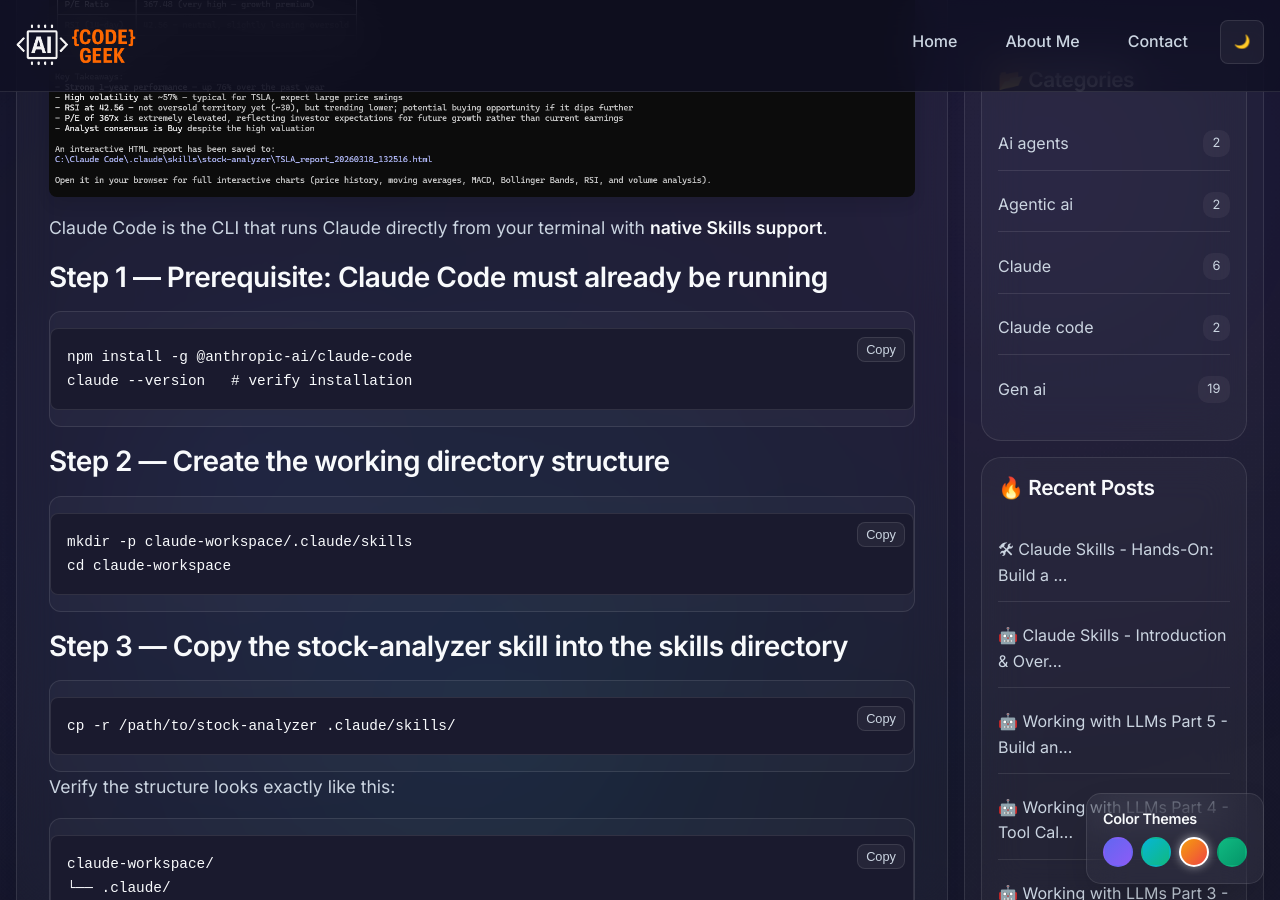
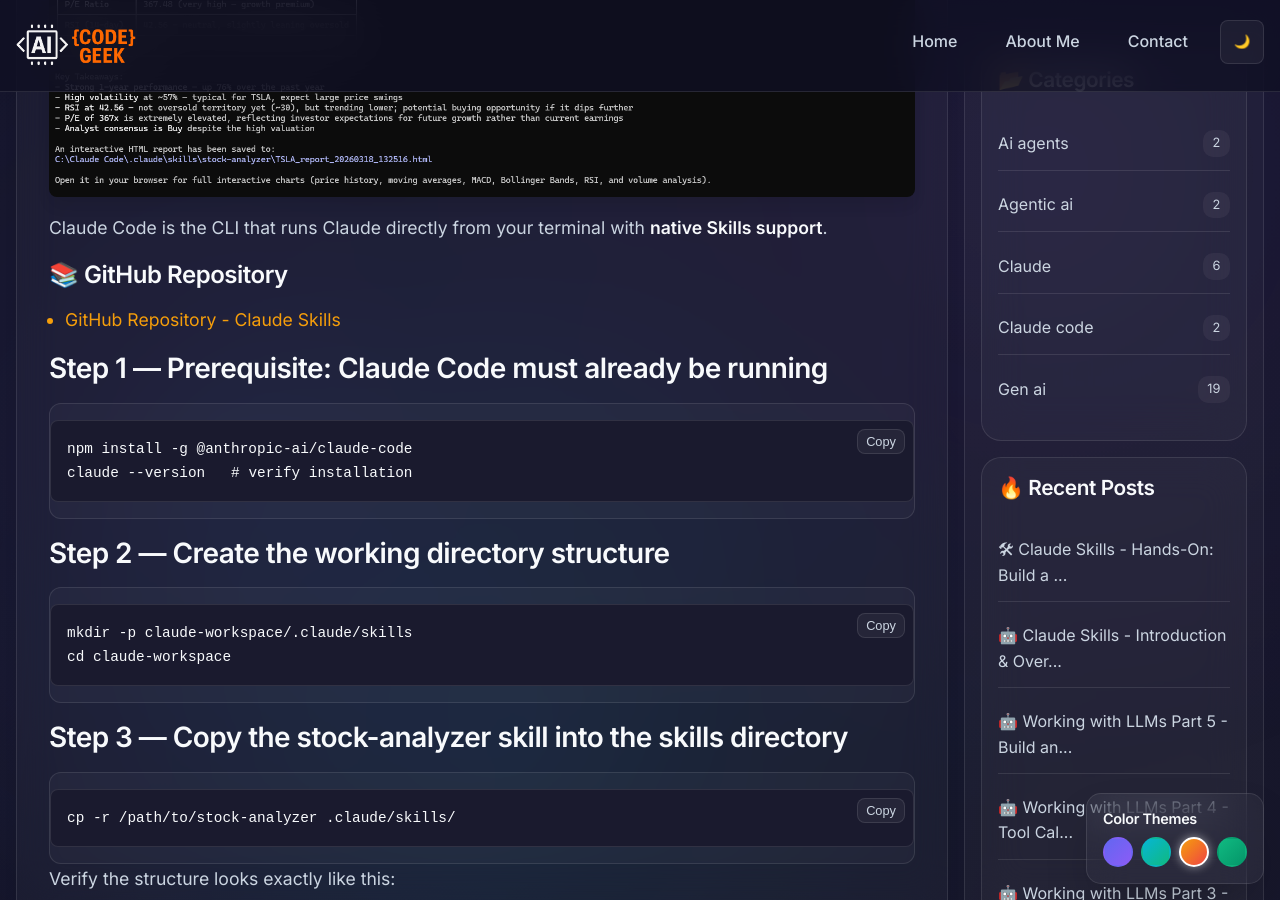
Before and after one commit to AI-Code-Geek/ai-code-geek.github.io, a Jekyll site: the page built from _posts/2026-03-18-Claude-Skills-Hands-On-Build-a-Stock-Analyzer-Expert-with-Claude-Skills.md, in a window 1280 px wide and 900 px high, scrolled down 7229 px. Built offline with Jekyll 4.4.1, drawn with Linux system fonts in a browser that asks for light colours.

Commit message:
Claude Skills -  Hands-On: Build a Stock Analyzer Expert with Claude Skills

```diff
--- a/_posts/2026-03-18-Claude-Skills-Hands-On-Build-a-Stock-Analyzer-Expert-with-Claude-Skills.md
+++ b/_posts/2026-03-18-Claude-Skills-Hands-On-Build-a-Stock-Analyzer-Expert-with-Claude-Skills.md
@@ -215,6 +215,8 @@
 ![🔧 Installing the Skill in Claude Code](/docs/assets/images/2026/mar/skills/1.png)
 
 Claude Code is the CLI that runs Claude directly from your terminal with **native Skills support**.
+#### 📚 GitHub Repository
+- [GitHub Repository - Claude Skills](https://github.com/AI-Code-Geek/claude-workspace)
 
 ### Step 1 — Prerequisite: Claude Code must already be running
 
```
